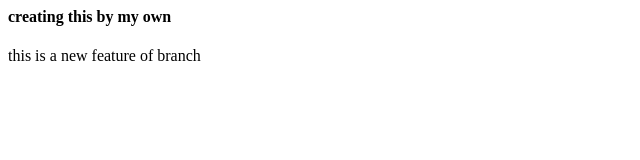
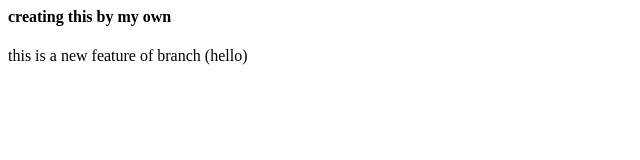
Before and after one commit to TariqNabeel0/repository-2, a plain HTML site: page index.html in a window 1280 px wide. Shown: the full height of the page, 0-640 px from the left. Drawn offline with Linux system fonts and the light colour scheme.

Commit message:
add hello

```diff
--- a/index.html
+++ b/index.html
@@ -1,2 +1,2 @@
 <h4>creating this by my own</h4>
-<p>this is a new feature of branch</p>
+<p>this is a new feature of branch (hello)</p>
```
